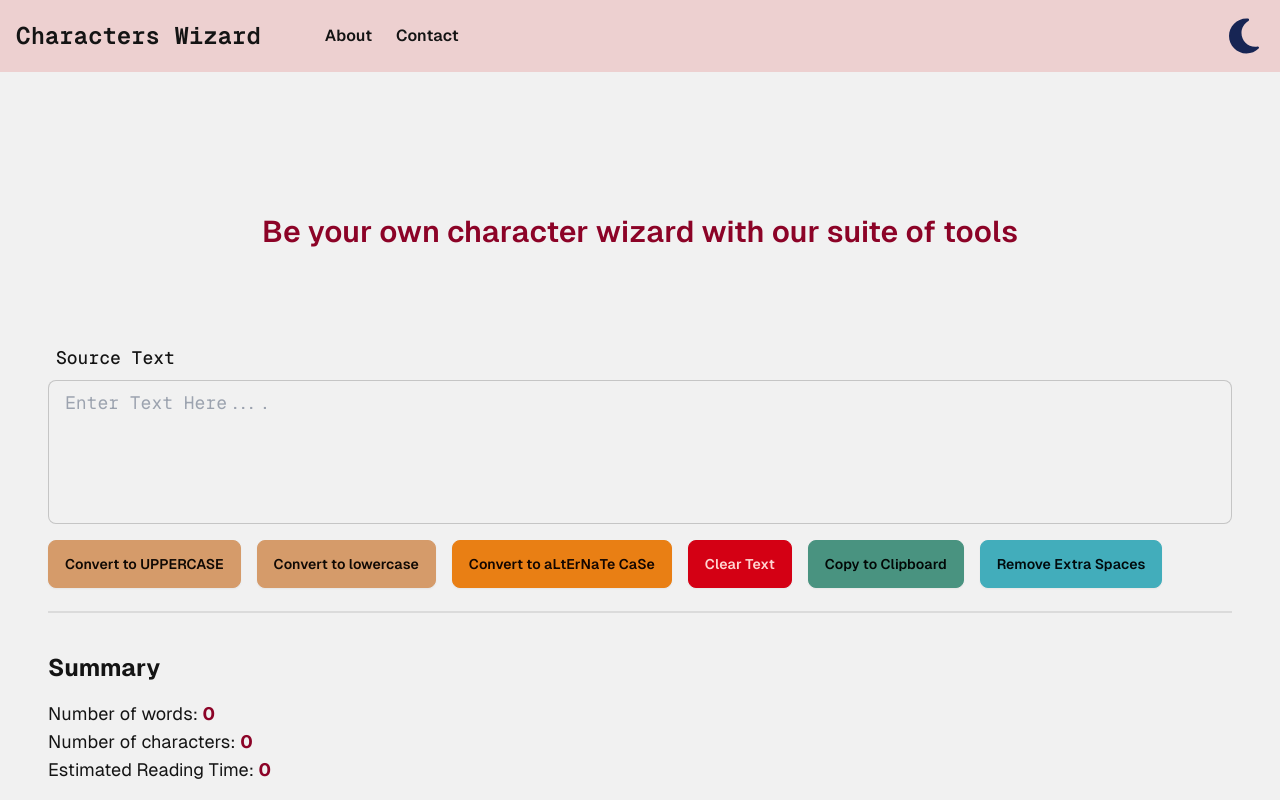
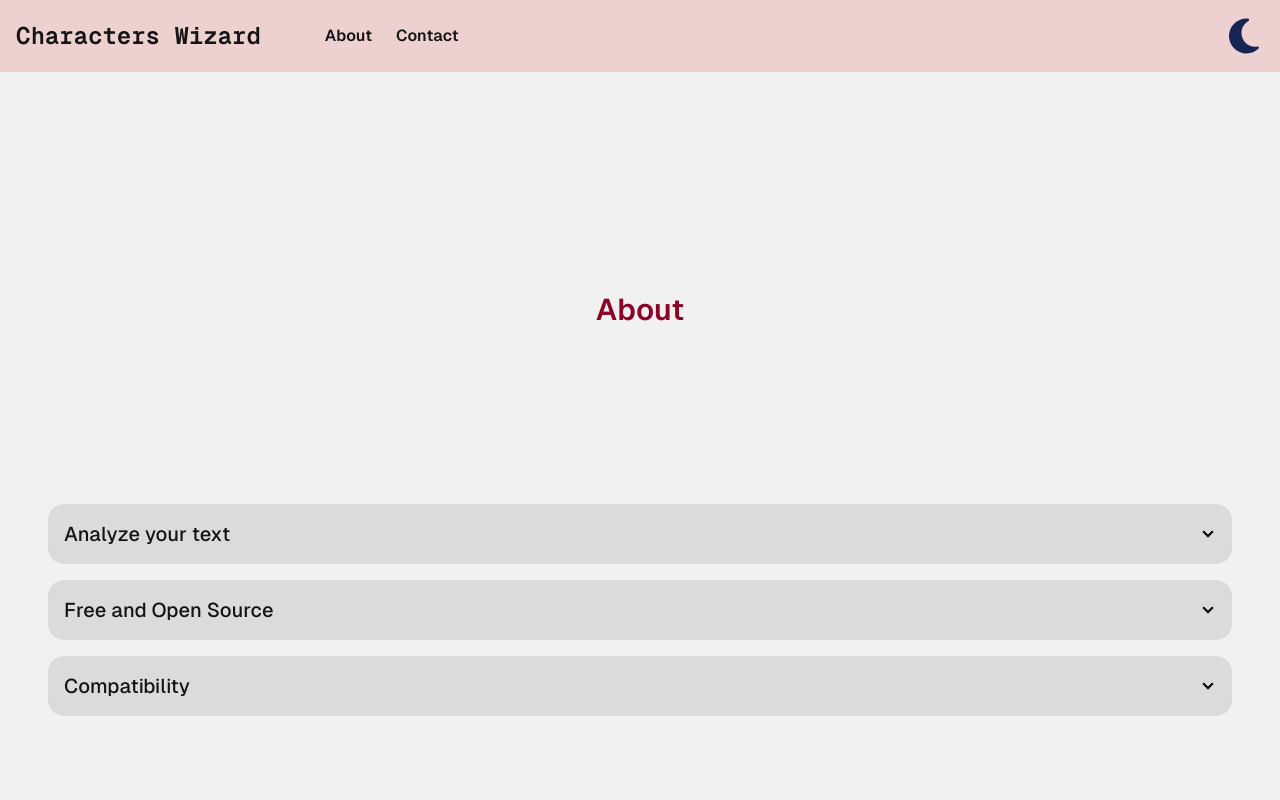
Before and after one commit to nirzon47/characters-wizard, a React (Vite) app: page / in a window 1280 px wide. Shown: the top 800 px of the page. Built offline with nearby package versions, Linux system fonts and the light colour scheme.

Commit message:
added about

```diff
--- a/src/App.jsx
+++ b/src/App.jsx
@@ -1,16 +1,18 @@
 import { ToastContainer } from 'react-toastify'
 import Footer from './Components/Footer'
 import Header from './Components/Header'
-import Main from './Components/Main/Main'
+// import Main from './Components/Main/Main'
 
 import 'react-toastify/dist/ReactToastify.min.css'
+import About from './Components/About'
 
 const App = () => {
 	return (
 		<div className='relative'>
 			<Header />
 			<div className='px-12 mt-12'>
-				<Main />
+				{/* <Main /> */}
+				<About />
 			</div>
 			<Footer />
 			<ToastContainer autoClose={1000} hideProgressBar theme='colored' />
--- /dev/null
+++ b/src/Components/About.jsx
@@ -0,0 +1,60 @@
+const About = () => {
+	return (
+		<div className='flex flex-col justify-center h-screen gap-36'>
+			<h1 className='mb-8 text-3xl font-semibold text-center text-primary'>
+				About
+			</h1>
+			<div className='grid gap-4 mb-8'>
+				<div className='collapse collapse-arrow bg-base-200'>
+					<input
+						type='checkbox'
+						name='my-accordion-2'
+						defaultChecked={false}
+					/>
+					<div className='text-xl font-medium collapse-title'>
+						Analyze your text
+					</div>
+					<div className='collapse-content'>
+						<p>
+							Characters Wizard gives you a way to analyze your text
+							quickly and efficiently. It lets you count the words, count
+							the characters or average reading time required. It has
+							both light and dark mode to suit your needs.
+						</p>
+					</div>
+				</div>
+				<div className='collapse collapse-arrow bg-base-200'>
+					<input
+						type='checkbox'
+						name='my-accordion-2'
+						defaultChecked={false}
+					/>
+					<div className='text-xl font-medium collapse-title'>
+						Free and Open Source
+					</div>
+					<div className='collapse-content'>
+						<p>
+							Free forever, we will never charge a penny for providing
+							this service.
+						</p>
+					</div>
+				</div>
+				<div className='collapse collapse-arrow bg-base-200'>
+					<input
+						type='checkbox'
+						name='my-accordion-2'
+						defaultChecked={false}
+					/>
+					<div className='text-xl font-medium collapse-title'>
+						Compatibility
+					</div>
+					<div className='collapse-content'>
+						<p>Fully responsive and works on every browser.</p>
+					</div>
+				</div>
+			</div>
+		</div>
+	)
+}
+
+export default About
--- a/src/Components/Footer.jsx
+++ b/src/Components/Footer.jsx
@@ -11,7 +11,7 @@ const Footer = () => {
 			</aside>
 			<nav className='grid-flow-col gap-4 md:place-self-center md:justify-self-end'>
 				<a
-					href='https://github.com/nirzon47'
+					href='https://github.com/nirzon47/characters-wizard'
 					target='_blank'
 					rel='noreferrer'
 				>
--- a/src/Components/Header.jsx
+++ b/src/Components/Header.jsx
@@ -17,7 +17,7 @@ const Header = () => {
 	const [theme, dispatchTheme] = useReducer(handleThemeChange, 'autumn')
 
 	return (
-		<header className='sticky top-0 flex items-center justify-between p-4 bg-primary-content'>
+		<header className='sticky top-0 z-50 flex items-center justify-between p-4 bg-primary-content'>
 			<div className='flex items-center gap-16'>
 				{/* TODO: Add Link from react router */}
 				<h2 className='font-mono text-xl font-bold md:text-2xl'>
```
